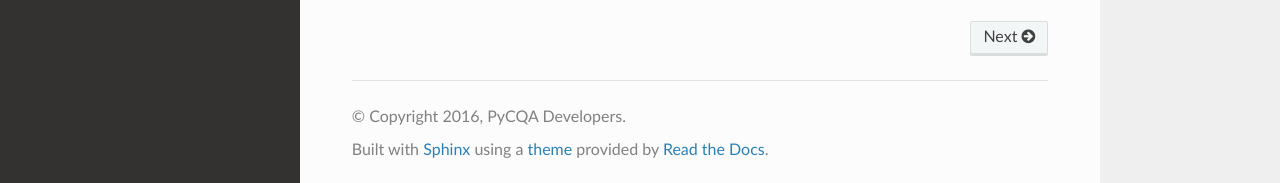
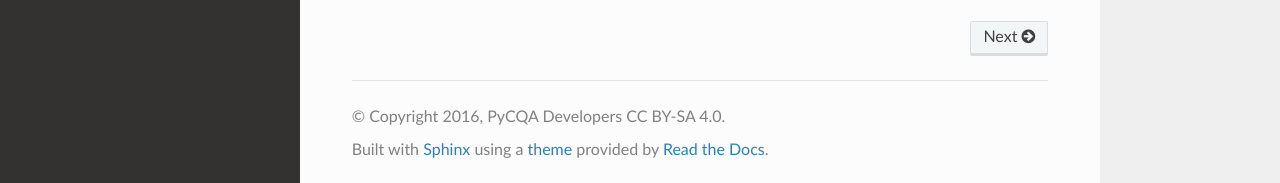
Before and after one commit to PyCQA/meta, a Sphinx documentation site: the page built from source/index.rst, in a window 1280 px wide and 1034 px high. Shown: the part 848-1031 px from the top of the window. Built offline with Sphinx 7.4.7 and the Read the Docs theme 2.0.0, drawn with Linux system fonts in a browser that asks for light colours.

Commit message:
Add Creative Commons short-name to copyright

```diff
--- a/source/conf.py
+++ b/source/conf.py
@@ -42,7 +42,7 @@ master_doc = 'index'
 
 # General information about the project.
 project = u'PyCQA Meta Documentation'
-copyright = u'2016, PyCQA Developers'
+copyright = u'2016, PyCQA Developers CC BY-SA 4.0'
 author = u'PyCQA Developers'
 
 # The version info for the project you're documenting, acts as replacement for
```
